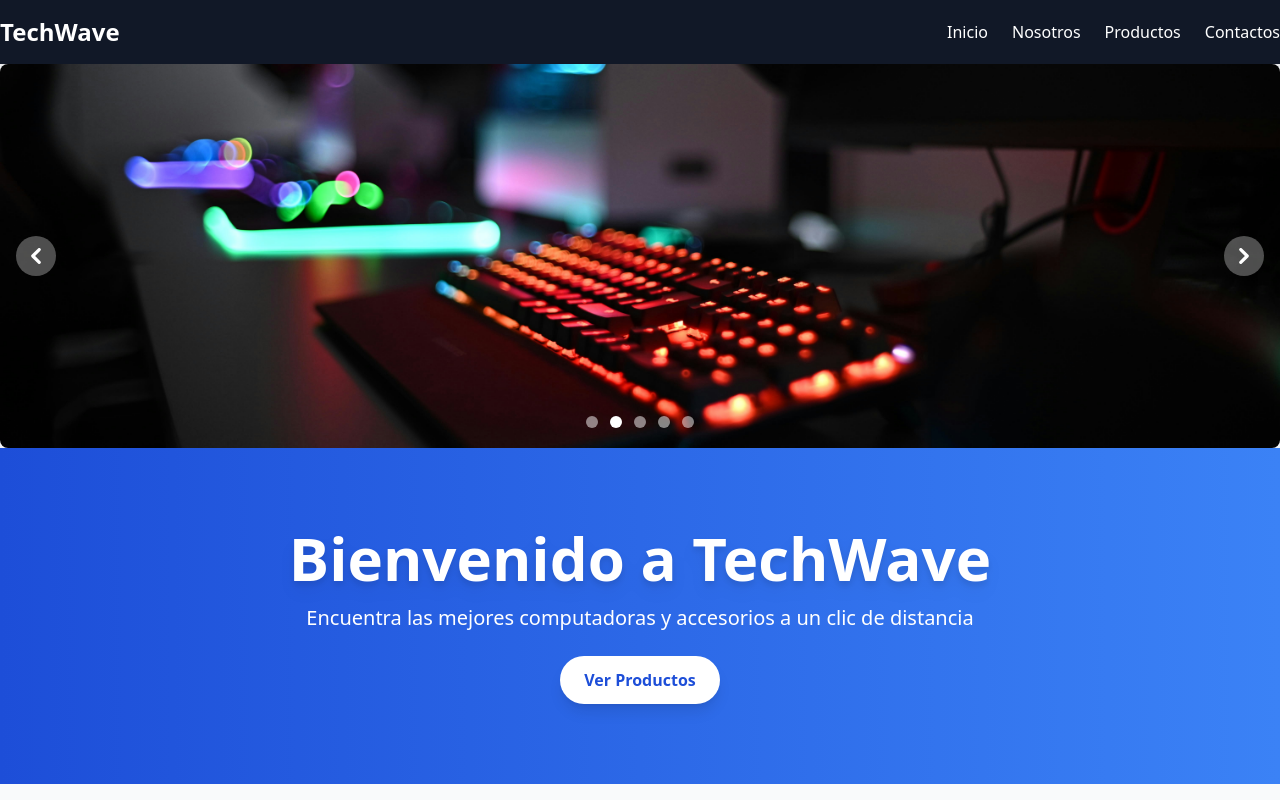
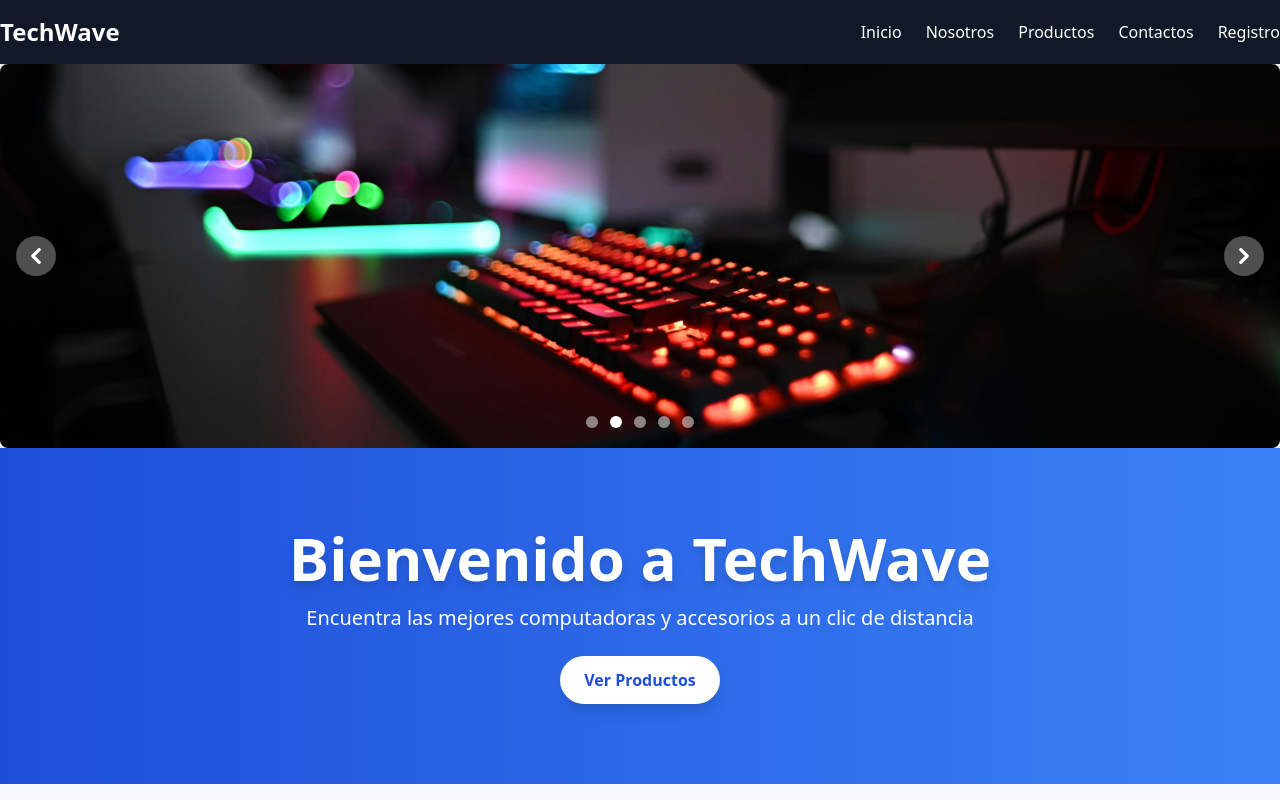
Before and after one commit to litomax01/taller2, a plain HTML site: page index.html in a window 1280 px wide. Shown: the top 800 px of the page. Drawn offline with nearby package versions, Linux system fonts and the light colour scheme; grey boxes are pictures that could not be loaded.

Commit message:
registro

```diff
--- a/index.html
+++ b/index.html
@@ -33,6 +33,7 @@
                 <li><a href="nosotros.html" class="hover:text-primary transition duration-300">Nosotros</a></li>
                 <li><a href="productos.html" class="hover:text-primary transition duration-300">Productos</a></li>
                 <li><a href="contacto.html" class="hover:text-primary transition duration-300">Contactos</a></li>
+                <li><a href="registro.html" class="hover:text-primary transition duration-300">Registro</a></li>
 
             </ul>
         </div>
```
